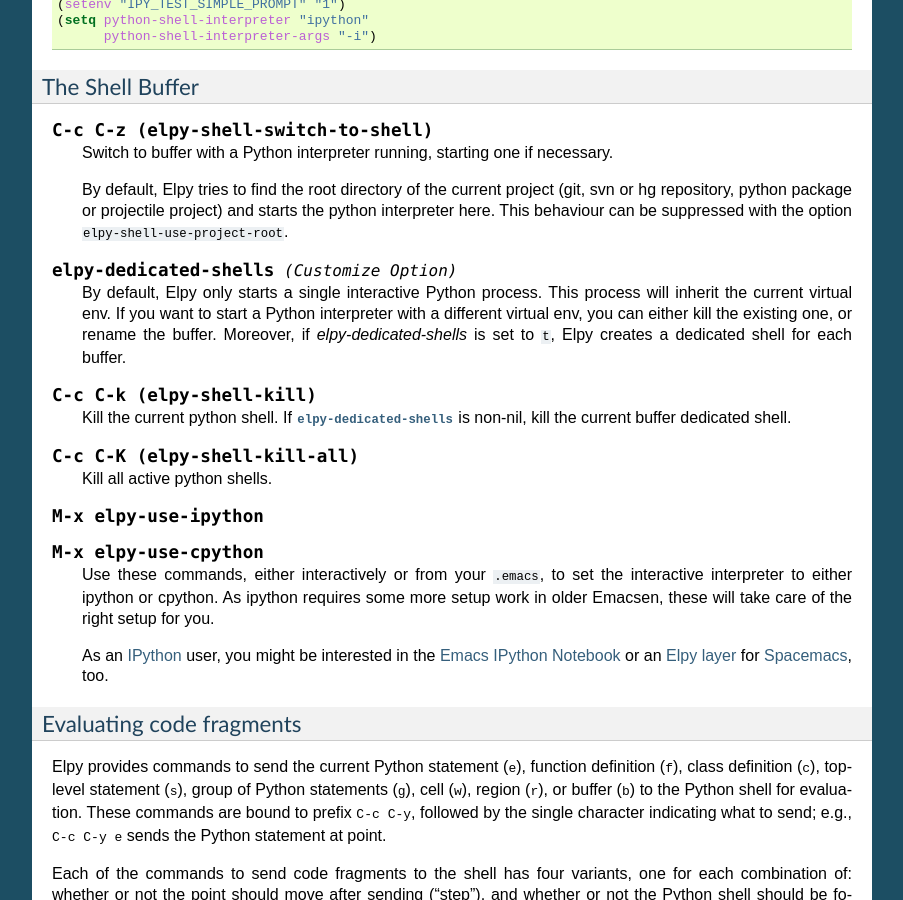
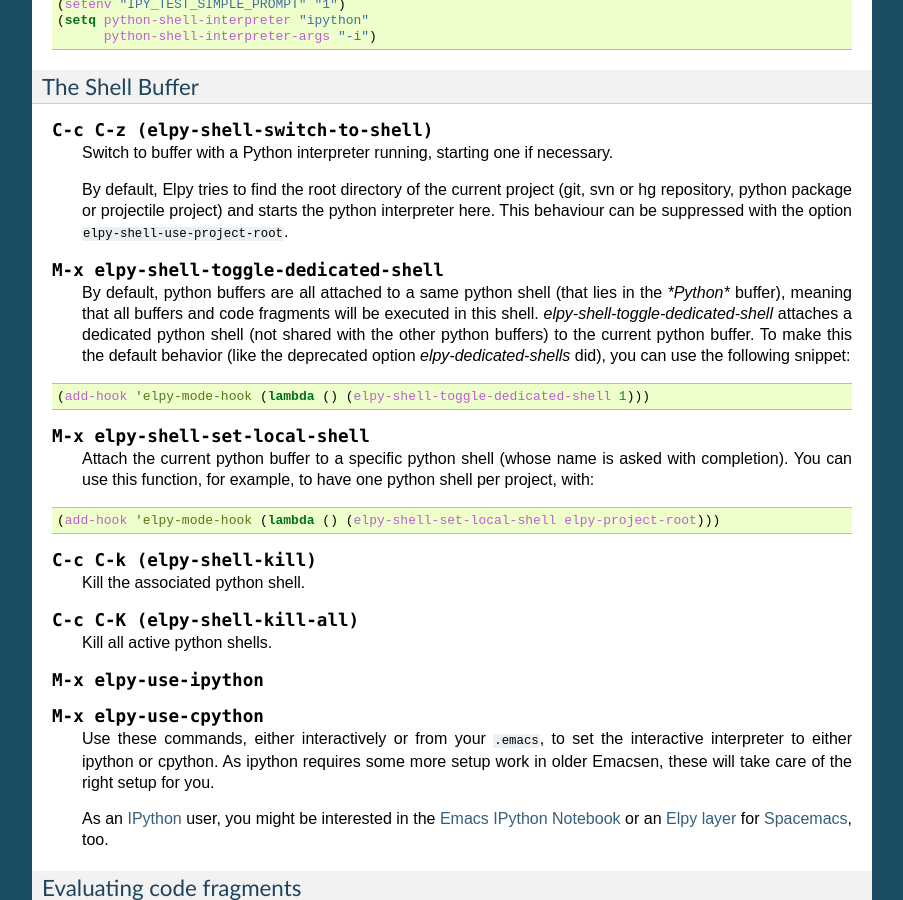
Before and after one commit to jorgenschaefer/elpy, a Sphinx documentation site: the page built from docs/ide.rst, in a window 1280 px wide and 900 px high, scrolled down 2847 px. Shown: the whole window, without its empty margins (198-1101 px from the left). Built offline with Sphinx 7.4.7, drawn with Linux system fonts in a browser that asks for light colours.

Commit message:
Update the docs following replacement of the dedicated shell option

```diff
--- a/docs/ide.rst
+++ b/docs/ide.rst
@@ -241,19 +241,35 @@
    starts the python interpreter here. This behaviour can be suppressed
    with the option ``elpy-shell-use-project-root``.
 
-.. option:: elpy-dedicated-shells
+.. command:: elpy-shell-toggle-dedicated-shell
 
-   By default, Elpy only starts a single interactive Python process. This
-   process will inherit the current virtual env. If you want to start a Python
-   interpreter with a different virtual env, you can either kill the existing
-   one, or rename the buffer. Moreover, if `elpy-dedicated-shells` is set to
-   ``t``, Elpy creates a dedicated shell for each buffer.
+   By default, python buffers are all attached to a same python shell
+   (that lies in the `*Python*` buffer), meaning that all buffers and
+   code fragments will be executed in this shell.
+   `elpy-shell-toggle-dedicated-shell` attaches a dedicated python shell
+   (not shared with the other python buffers) to the current python buffer.
+   To make this the default behavior (like the deprecated option
+   `elpy-dedicated-shells` did), you can use the following snippet:
+
+.. code-block:: lisp
+
+   (add-hook 'elpy-mode-hook (lambda () (elpy-shell-toggle-dedicated-shell 1)))
+
+.. command:: elpy-shell-set-local-shell
+
+   Attach the current python buffer to a specific python shell (whose name is
+   asked with completion).
+   You can use this function, for example, to have one python shell per project,
+   with:
+
+.. code-block:: lisp
+
+   (add-hook 'elpy-mode-hook (lambda () (elpy-shell-set-local-shell elpy-project-root)))
 
 .. command:: elpy-shell-kill
    :kbd: C-c C-k
 
-   Kill the current python shell. If :option:`elpy-dedicated-shells` is non-nil,
-   kill the current buffer dedicated shell.
+   Kill the associated python shell.
 
 .. command:: elpy-shell-kill-all
    :kbd: C-c C-K
```
